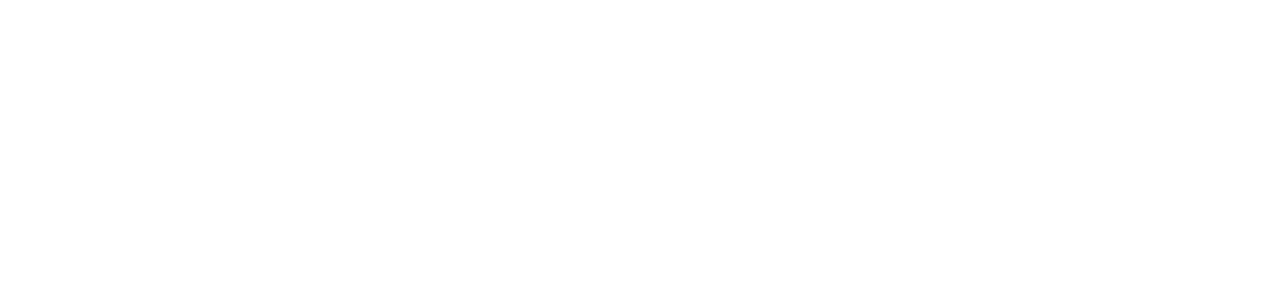
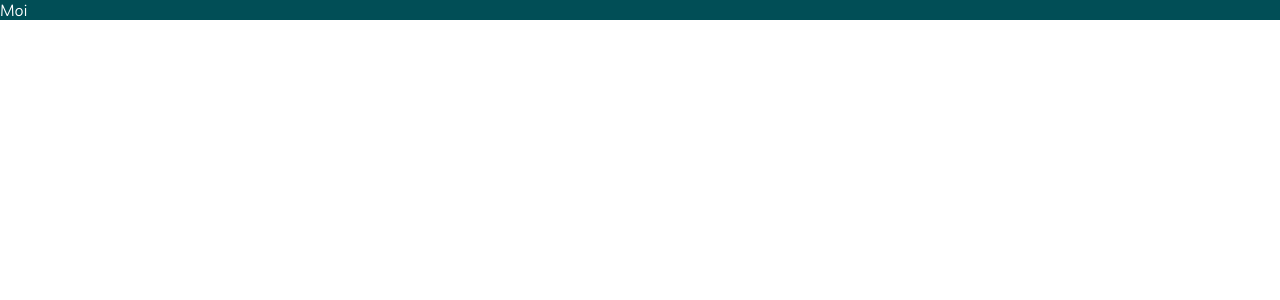
Before and after one commit to TommiKorhonen/myteam, a Next.js app: page / in a window 1280 px wide. Shown: the top 300 px of the page. Built offline with nearby package versions, Linux system fonts and the light colour scheme.

Commit message:
add global styles styles

```diff
--- /dev/null
+++ b/components/styles/Global.ts
@@ -0,0 +1,11 @@
+import { createGlobalStyle } from "styled-components";
+
+const GlobalStyles = createGlobalStyle`
+    * {
+        box-sizing: border-box;
+        margin: 0;
+        padding: 0;
+    }
+`;
+
+export default GlobalStyles;
--- /dev/null
+++ b/components/styles/theme.ts
@@ -0,0 +1,16 @@
+export const theme = {
+  primary: {
+    green: "#014E56",
+    coral: "#F67E7E",
+  },
+  secondary: {
+    raptureBlue: "#79C8C7",
+    policeBlue: "#2C6269",
+    jungleGreen: "#004047",
+    stateGreen: "#012F34",
+    darkGreen: "#002529",
+  },
+  sm: "640px",
+  md: "768px",
+  lg: "1024px",
+};
--- a/pages/_app.tsx
+++ b/pages/_app.tsx
@@ -1,8 +1,15 @@
-import '../styles/globals.css'
-import type { AppProps } from 'next/app'
-
+import "../styles/globals.css";
+import type { AppProps } from "next/app";
+import { ThemeProvider } from "styled-components";
+import { theme } from "../components/styles/theme";
+import GlobalStyles from "../components/styles/Global";
 function MyApp({ Component, pageProps }: AppProps) {
-  return <Component {...pageProps} />
+  return (
+    <ThemeProvider theme={theme}>
+      <GlobalStyles />
+      <Component {...pageProps} />
+    </ThemeProvider>
+  );
 }
 
-export default MyApp
+export default MyApp;
--- a/pages/index.tsx
+++ b/pages/index.tsx
@@ -5,7 +5,16 @@
 import styled from "styled-components";
 
 const Home: NextPage = () => {
-  return <div className={styles.container}></div>;
+  return (
+    <div>
+      <Description>Moi</Description>
+    </div>
+  );
 };
 
 export default Home;
+
+const Description = styled.p`
+  background-color: ${({ theme }) => theme.primary.green};
+  color: white;
+`;
--- a/styles/globals.css
+++ b/styles/globals.css
@@ -1,16 +1,5 @@
-html,
+@import url("https://fonts.googleapis.com/css2?family=Livvic:wght@400;600;700&display=swap");
+
 body {
-  padding: 0;
-  margin: 0;
-  font-family: -apple-system, BlinkMacSystemFont, Segoe UI, Roboto, Oxygen,
-    Ubuntu, Cantarell, Fira Sans, Droid Sans, Helvetica Neue, sans-serif;
+  font-family: "Livvic", sans-serif;
 }
-
-a {
-  color: inherit;
-  text-decoration: none;
-}
-
-* {
-  box-sizing: border-box;
-}
```
